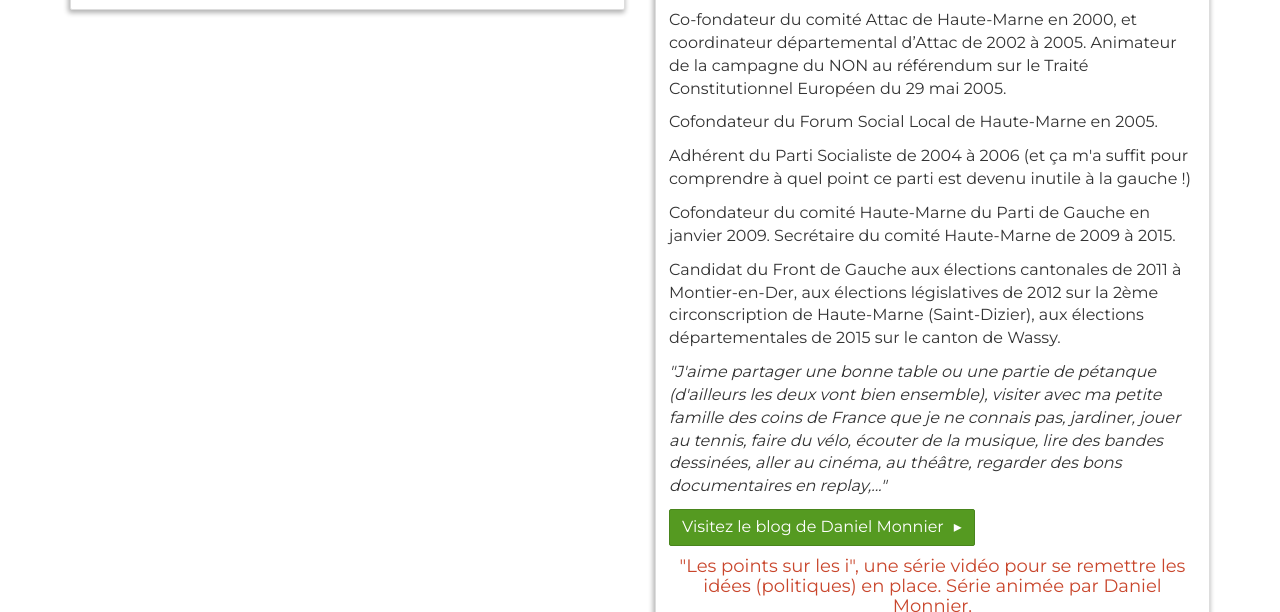
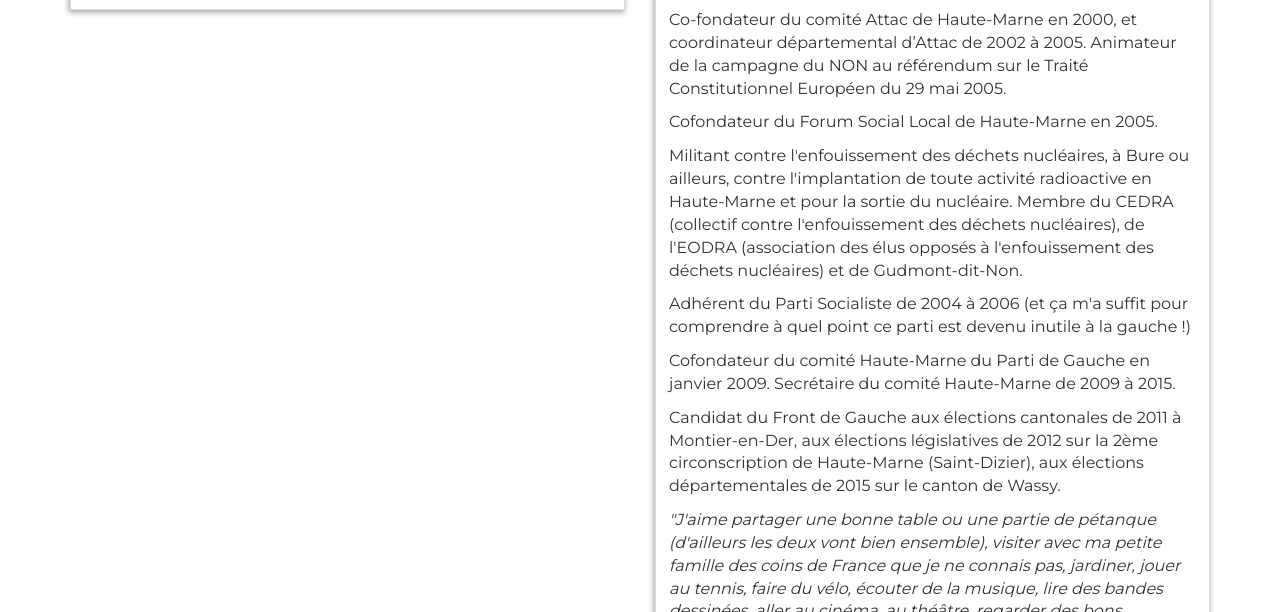
Before and after one commit to HauteMarneInsoumise/HauteMarneInsoumise.github.io, a Jekyll site: the page built from pages/nos-candidats-legislatives-2017.html, in a window 1280 px wide and 900 px high, scrolled down 1780 px, cut to the strip 114-726 px from the top of the window. Built offline with Jekyll 4.4.1, drawn with Linux system fonts in a browser that asks for light colours.

Commit message:
bio daniel

```diff
--- a/pages/nos-candidats-legislatives-2017.html
+++ b/pages/nos-candidats-legislatives-2017.html
@@ -57,6 +57,7 @@
           <p>Conseiller municipal de Louze et conseiller communautaire du Pays du Der de 2008 à 2014. Réélu conseiller de Louze en 2014.</p>
           <p>Co-fondateur du comité Attac de Haute-Marne en 2000, et coordinateur départemental d’Attac de 2002 à 2005. Animateur de la campagne du NON au référendum sur le Traité Constitutionnel Européen du 29 mai 2005.</p>
           <p>Cofondateur du Forum Social Local de Haute-Marne en 2005.</p>
+          <p>Militant contre l'enfouissement des déchets nucléaires, à Bure ou ailleurs, contre l'implantation de toute activité radioactive en Haute-Marne et pour la sortie du nucléaire. Membre du CEDRA (collectif contre l'enfouissement des déchets nucléaires), de l'EODRA (association des élus opposés à l'enfouissement des déchets nucléaires) et de Gudmont-dit-Non.</p>
           <p>Adhérent du Parti Socialiste de 2004 à 2006 (et ça m'a suffit pour comprendre à quel point ce parti est devenu inutile à la gauche !)</p>
           <p>Cofondateur du comité Haute-Marne du Parti de Gauche en janvier 2009. Secrétaire du comité Haute-Marne de 2009 à 2015.</p>
           <p>Candidat du Front de Gauche aux élections cantonales de 2011 à Montier-en-Der, aux élections législatives de 2012 sur la 2ème circonscription de Haute-Marne (Saint-Dizier), aux élections départementales de 2015 sur le canton de Wassy.</p>
```
